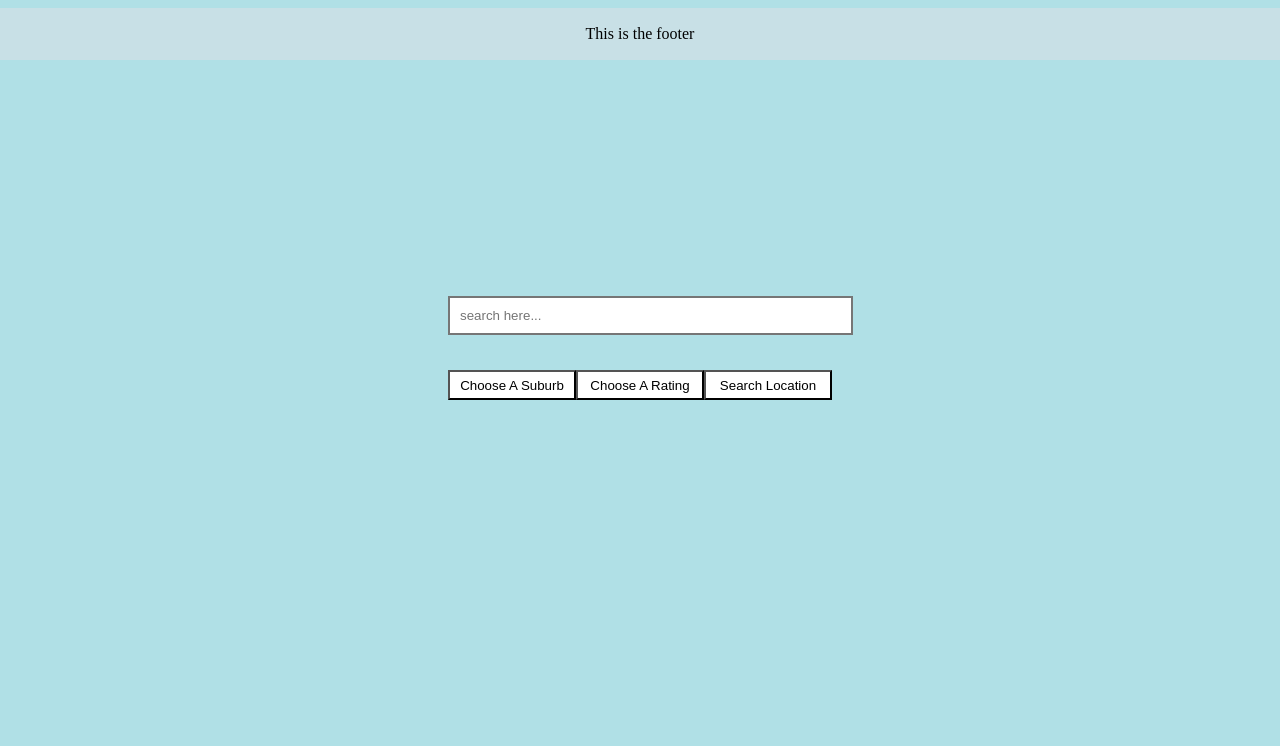
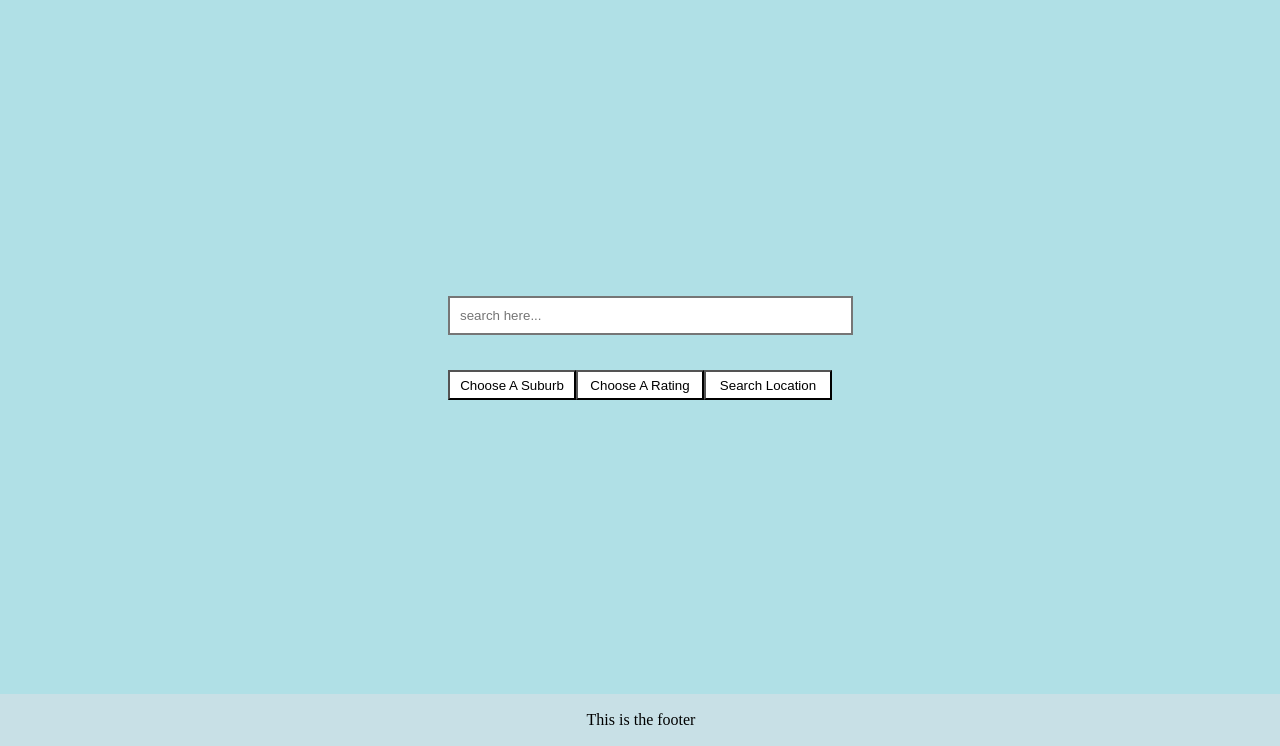
Before and after one commit to Azsorlex26/cab230-project, a PHP site: page /search.php in a window 1280 px wide. Shown: the part 54-800 px from the top of the page. Run offline with PHP 8.4, Linux system fonts and the light colour scheme.

Commit message:
Commented out DB access code and switched back to fixed footer
To test if pushing to github will update which footer is being used

```diff
--- a/SampleResultsPage.php
+++ b/SampleResultsPage.php
@@ -19,7 +19,7 @@
 
     include 'navBar.php';
 
-    //Accessing data from DB
+    /*//Accessing data from DB
     $pdo = new PDO('mysql:host=localhost;dbname=test', 'admin', 'secret!');
     $stmt = $pdo->prepare('SELECT * FROM Customers WHERE firstname = :firstname');
     $stmt->bindValue(':firstname', $_GET['firstname']);
@@ -27,7 +27,6 @@
 
     echo '<div class="center_block">'; #Another one of those sections where the title is based on the database
     echo '<h1>*dynamic title*</h1>';
-    /*
     foreach ($stmt as $review) {
         result($review.title, $review.description);
     }
--- a/SearchResults.php
+++ b/SearchResults.php
@@ -19,14 +19,13 @@
 
     include 'navBar.php';
 
-    //How to access data from the DB
+    /*//How to access data from the DB
     $pdo = new PDO('mysql:host=localhost;dbname=test', 'admin', 'secret!');
     $stmt = $pdo->prepare('SELECT * FROM Customers WHERE firstname = :firstname');
     $stmt->bindValue(':firstname', $_GET['firstname']);
     $stmt->execute();
 
     echo '<div class="result_block">';
-    /*
     foreach ($stmt as $hotspot) {
         result($hotspot.title, $hotspot.description);
     }
--- a/map.php
+++ b/map.php
@@ -3,11 +3,12 @@
 </div>'
 
 <?php
+/*
 $pdo = new PDO('mysql:host=localhost;dbname=test', 'admin', 'secret!');
 $stmt = $pdo->prepare('SELECT * FROM Customers WHERE firstname = :firstname');
 $stmt->bindValue(':firstname', $_GET['firstname']);
 $stmt->execute();
-/*
+
 foreach ($stmt as $marker) {
     addMarker($marker.title, $marker.LatLng);
 }
--- a/styles.css
+++ b/styles.css
@@ -137,8 +137,7 @@ li a:hover {
     top: 15%;
 }
 
-
-/*.footer {
+.footer {
     position: fixed;
     left: 0px;
     bottom: 0px;
@@ -146,10 +145,11 @@ li a:hover {
     background-color: #c8e0e6;
     text-align: center;
     width: 100%;
-}*/
+}
 
-.footer {
-    /*This is the other way of doing the footer*/
+
+/*.footer {
+    /*This is the other way of doing the footer
     position: relative;
     clear: both;
     right: 8px;
@@ -158,7 +158,7 @@ li a:hover {
     background-color: #c8e0e6;
     text-align: center;
     width: 100%;
-}
+}*/
 
 
 /* Geolocation button */
```
